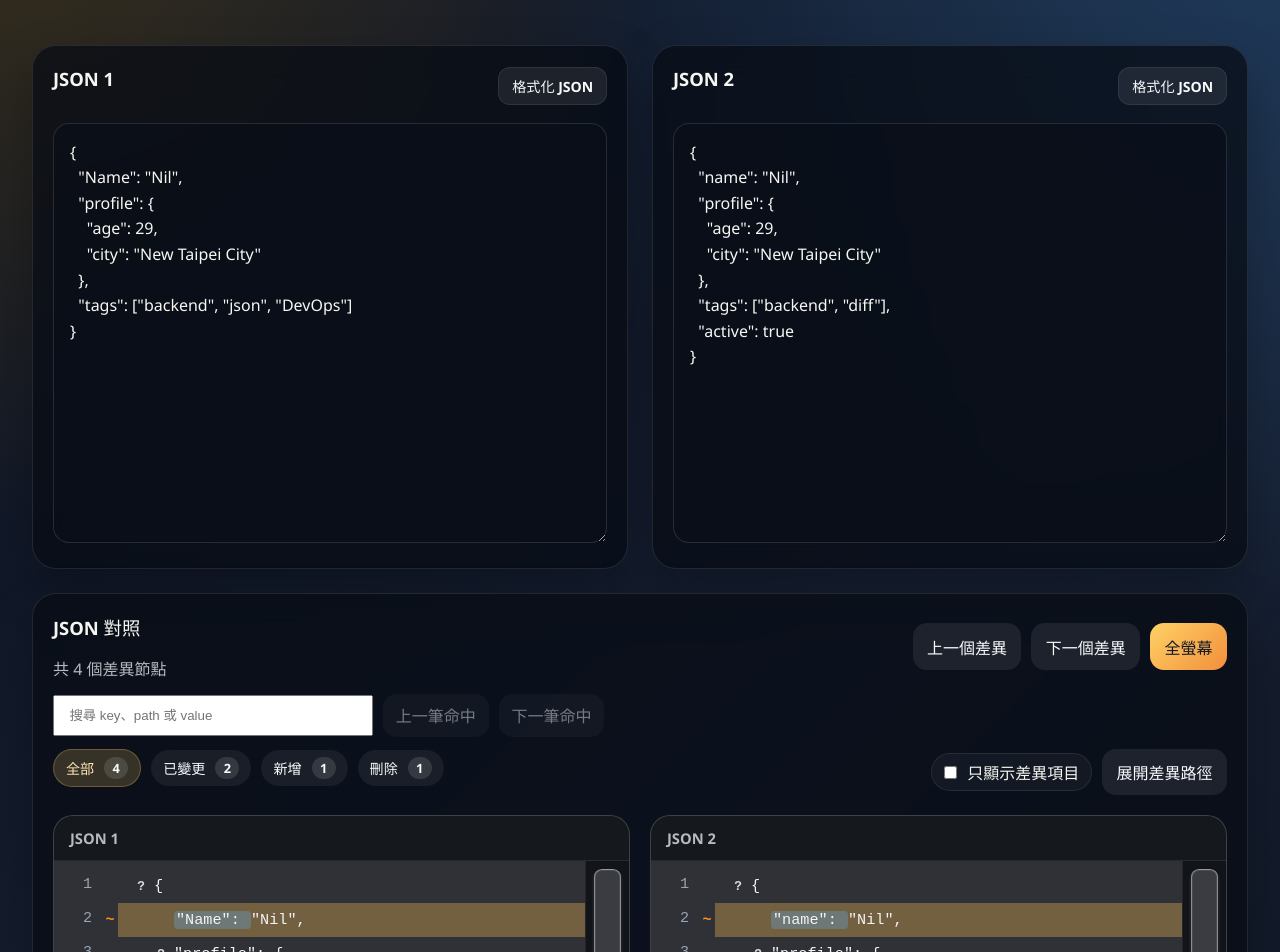
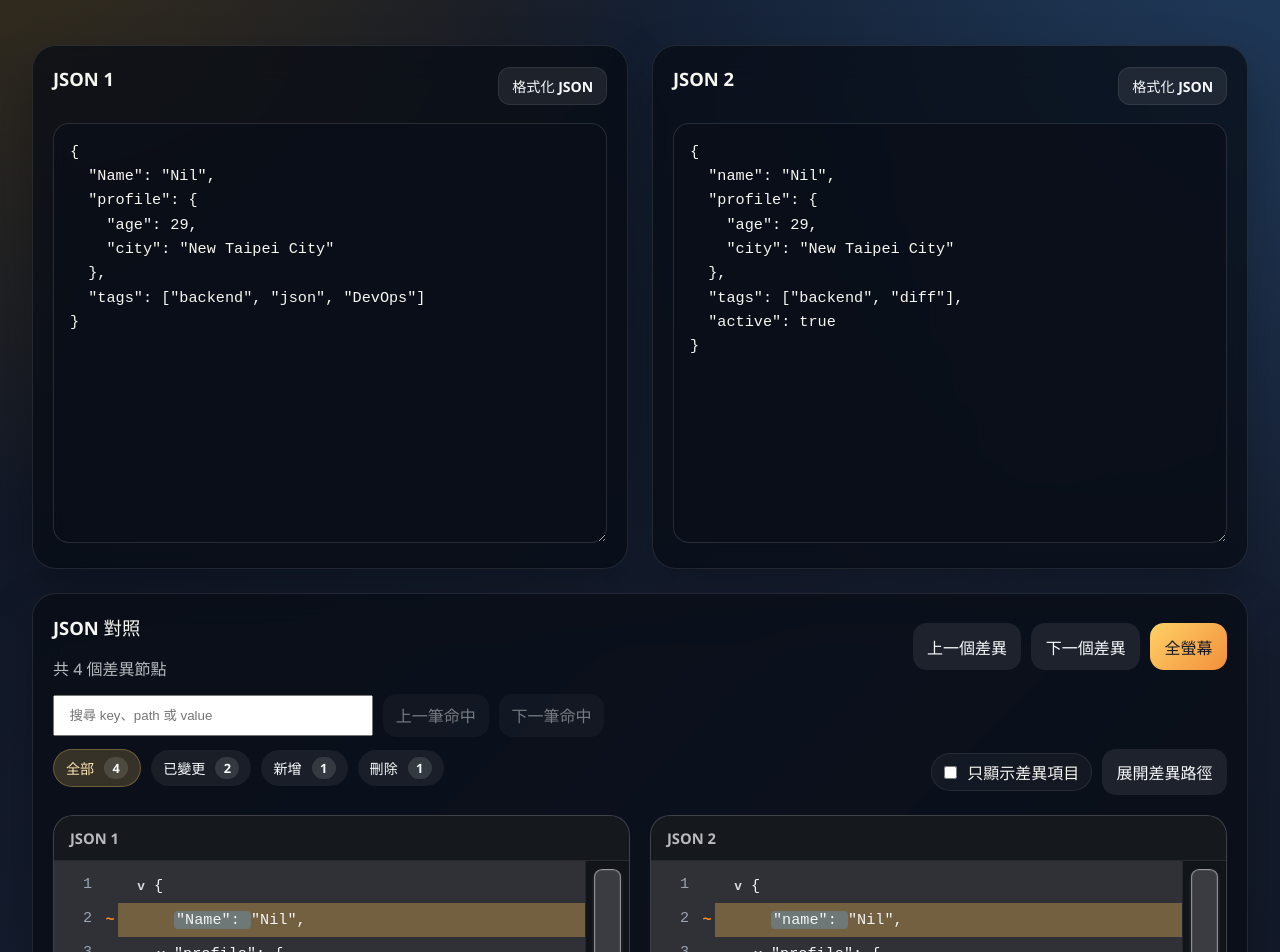
Before and after one commit to Nil0516/json-diff-studio, a React (Vite) app: page / in a window 1280 px wide. Shown: the part 140-1092 px from the top of the page. Built offline with nearby package versions, Linux system fonts and the light colour scheme.

Commit message:
fix: restore collapse icon and align editor font

```diff
--- a/src/App.tsx
+++ b/src/App.tsx
@@ -219,7 +219,7 @@ function CollapseToggle({
       onClick={onToggle}
       aria-label={collapsed ? "Expand" : "Collapse"}
     >
-      {collapsed ? "?" : "?"}
+      {collapsed ? ">" : "v"}
     </button>
   );
 }
--- a/src/styles.css
+++ b/src/styles.css
@@ -70,6 +70,8 @@ textarea {
   height: var(--editor-height, 420px);
   padding: 1rem;
   resize: vertical;
+  font-family: "Cascadia Code", "Fira Code", monospace;
+  font-size: 0.95rem;
   line-height: 1.6;
 }
 
```
